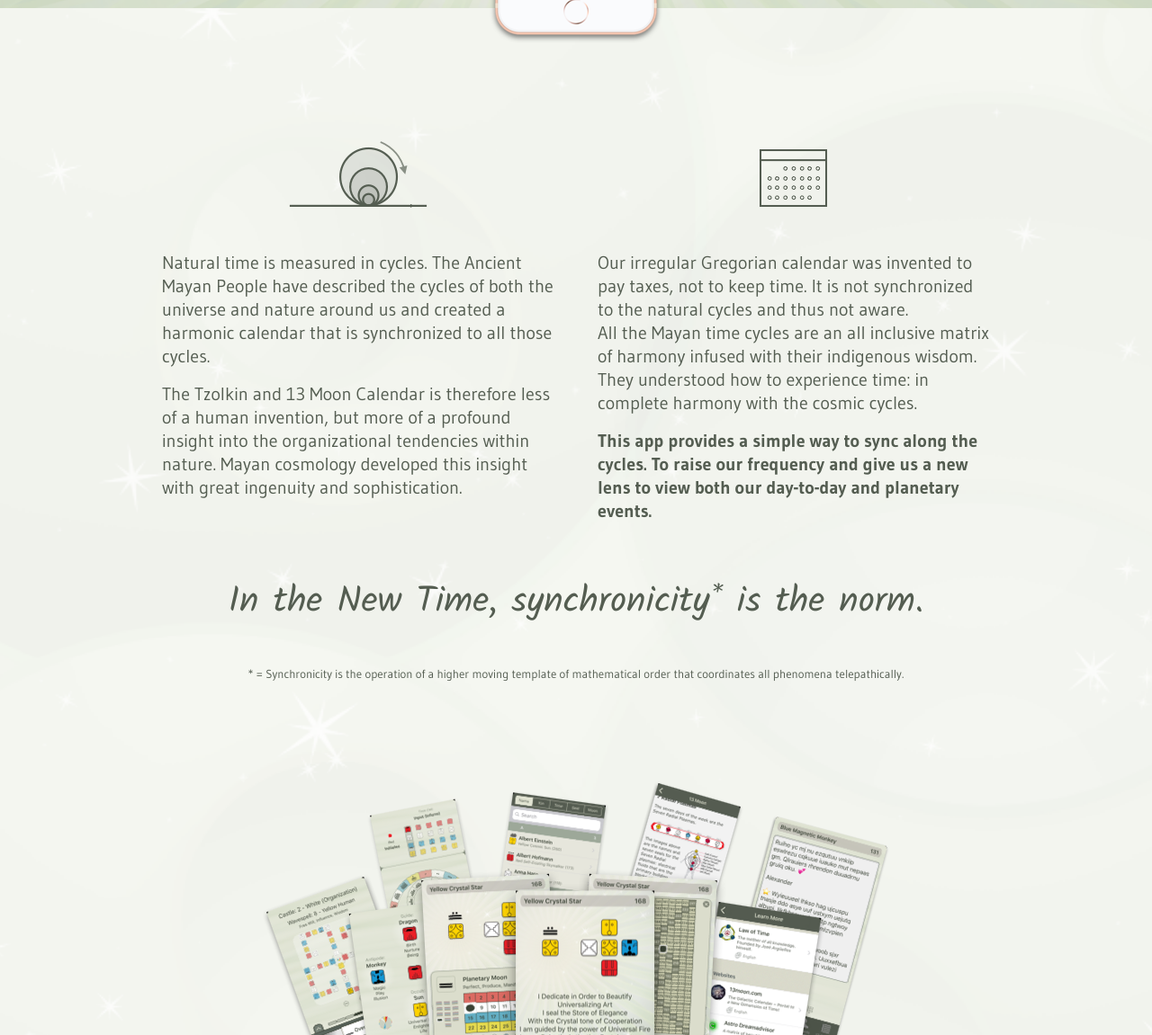
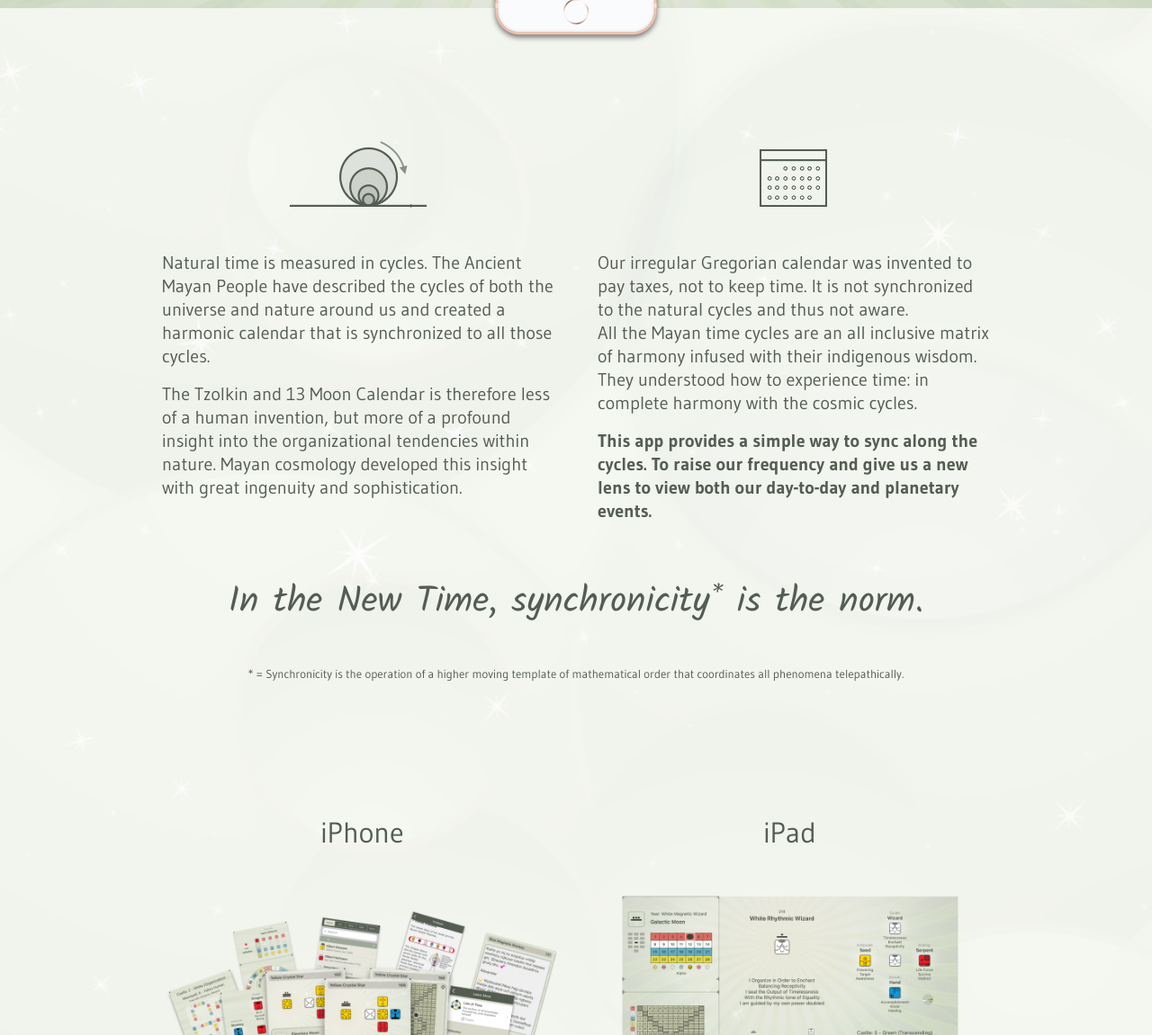
Before and after one commit to redhousestudio/1320sync.github.io, a Jekyll site: the page built from index.html, in a window 1280 px wide and 1400 px high, scrolled down 308 px, cut to the strip 249-1400 px from the top of the window. Shown: the whole strip at 90% size. Built offline with Jekyll 4.4.1, drawn with Linux system fonts in a browser that asks for light colours; nearby versions of some CDN libraries; some of the changed text lies outside the part shown.

Commit message:
update index with iPad better integrated

```diff
--- a/css/style.css
+++ b/css/style.css
@@ -153,6 +153,10 @@ body {
 
 .top-section .features-to-explore-section .features-title {
   font-size: 28px;
+}
+
+.top-section .features-to-explore-section strong {
+  color: #CE8E27;
 }
 
 .top-section .features-to-explore-section .features-img-wrapper img {
--- a/index.html
+++ b/index.html
@@ -52,11 +52,33 @@ title: "Mayan Dreamspell Calendar app"
 		<div class="features-to-explore-section mb-5 pb-4">
 			<div class="container">
 				<div class="row">
-					<div class="col-12">
+					<div class="col-12 col-md-6">
 						<div class="features-img-wrapper text-center mb-5">
-							<img src="/images/FeatureScreenshots.png" alt="features-img" width="100%">
-						</div>
-						<h1 class="features-title font-weight-bold text-center mb-5">FEATURES TO EXPLORE THE CYCLES</h1>
+							<p>&nbsp;</p>
+							<h2>iPhone</h2>
+							<p>&nbsp;</p>
+							<img src="/images/available_iphone.png" alt="features-img" width="100%">
+							<p>&nbsp;</p>
+					        <a href="https://apps.apple.com/us/app/13-20-sync/id384363262?ls=1" target="_blank" class="app-btn-top mt-3 mt-md-0">
+				            <img src="/images/AppStoreButtonStateNormal.png" alt="img-back">
+				            <img src="/images/AppStoreButtonStateHover.png" class="app-btn-top-hover" alt="img-front">
+					        </a>
+							<p>&nbsp;</p>
+				        </div>
+					</div>
+					<div class="col-12 col-md-6">
+						<div class="features-img-wrapper text-center mb-5">
+							<p>&nbsp;</p>
+							<h2>iPad</h2>
+							<p>&nbsp;</p>
+							<img src="/images/available_ipad.png" alt="features-img" width="100%">
+							<p>&nbsp;</p>
+					        <a href="https://apps.apple.com/us/app/13-20-sync-ipad/id1463342762?ls=1" target="_blank" class="app-btn-top mt-3 mt-md-0">
+				            <img src="/images/AppStoreButtonStateNormal.png" alt="img-back">
+				            <img src="/images/AppStoreButtonStateHover.png" class="app-btn-top-hover" alt="img-front">
+					        </a>
+							<p>&nbsp;</p>
+				        </div>
 					</div>
 				</div>
 				<div class="row">
@@ -67,20 +89,6 @@ title: "Mayan Dreamspell Calendar app"
 							<p>{{ feature.description }}</p>
 						</div>
 					{% endfor %}
-				</div>
-				<div class="row">
-					<div class="col-12">
-						<div class="features-img-wrapper text-center mb-5">
-							<p>&nbsp;</p>
-							<p>&nbsp;</p>
-							<p>&nbsp;</p>
-							<img src="/images/iPadAnnounce.png" alt="features-img" width="520">
-					        <a href="https://apps.apple.com/us/app/13-20-sync-ipad/id1463342762?ls=1" target="_blank" class="app-btn-top mt-3 mt-md-0">
-				            <img src="/images/AppStoreButtonStateNormal.png" alt="img-back">
-				            <img src="/images/AppStoreButtonStateHover.png" class="app-btn-top-hover" alt="img-front">
-					        </a>
-				        </div>
-					</div>
 				</div>
 			</div>
 		</div>
--- a/updateinfoipad.html
+++ b/updateinfoipad.html
@@ -34,6 +34,11 @@ A:hover {
 </style>
 </head>
 
+<p class="styleHD">11 februari 2020 - version 2.0</p>
+<p>- Added lots of information about, and theory behind the cycles of time.<br />
+- Tap on the seals in the Kin Family or on the Tone and Seal in the Power/Action/Essence-display to show information and contacts with same seal.<br />
+- Swipe up or down on the 13 moon display to go to previous and next Moon respectively for quicker navigation.<br />
+- Overall better design, layout and interaction.</p>
 
 
 <body class="styleBody">
```
Also changed, not shown: images/available_ipad.png (added), images/available_iphone.png (added).
